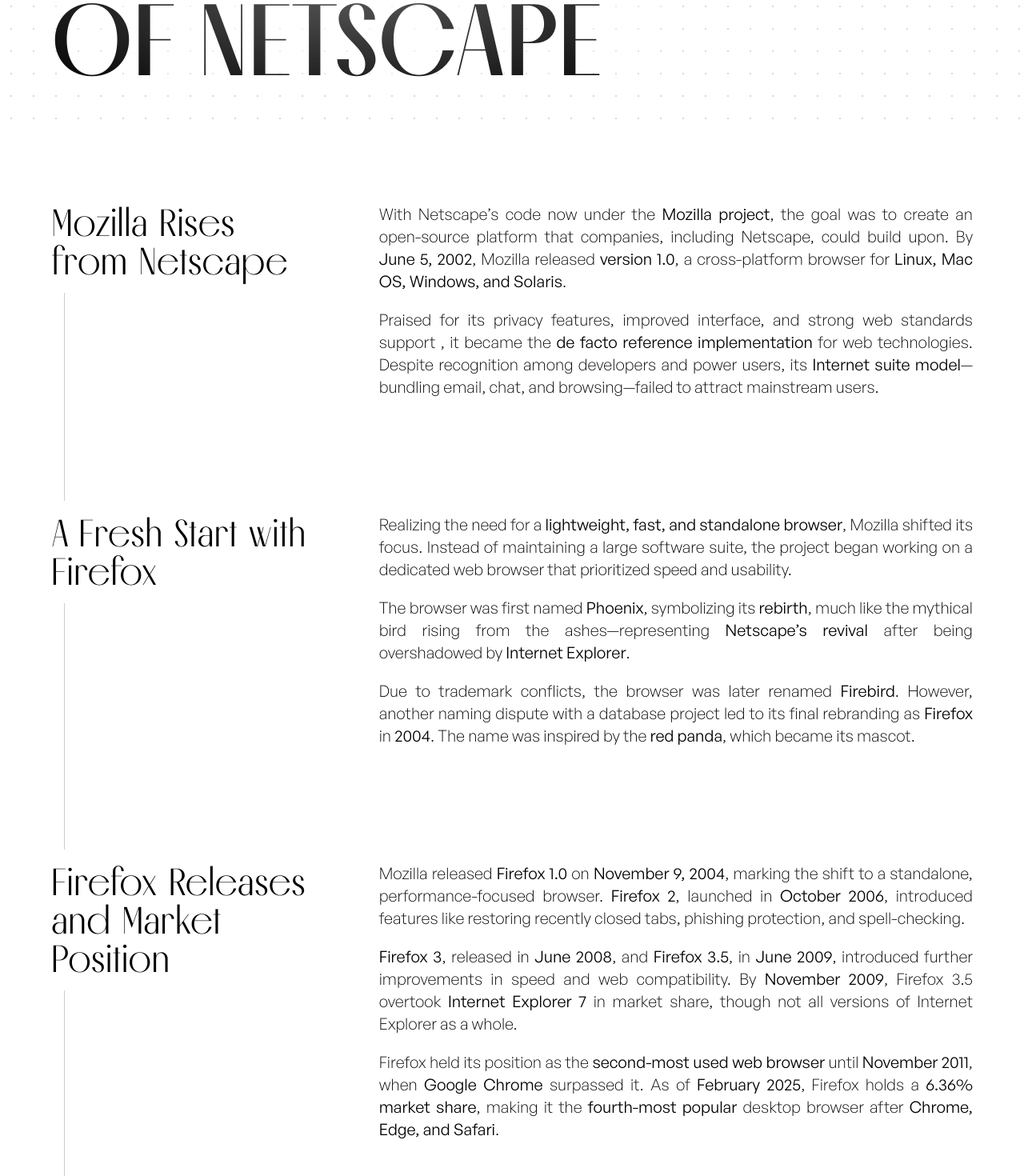
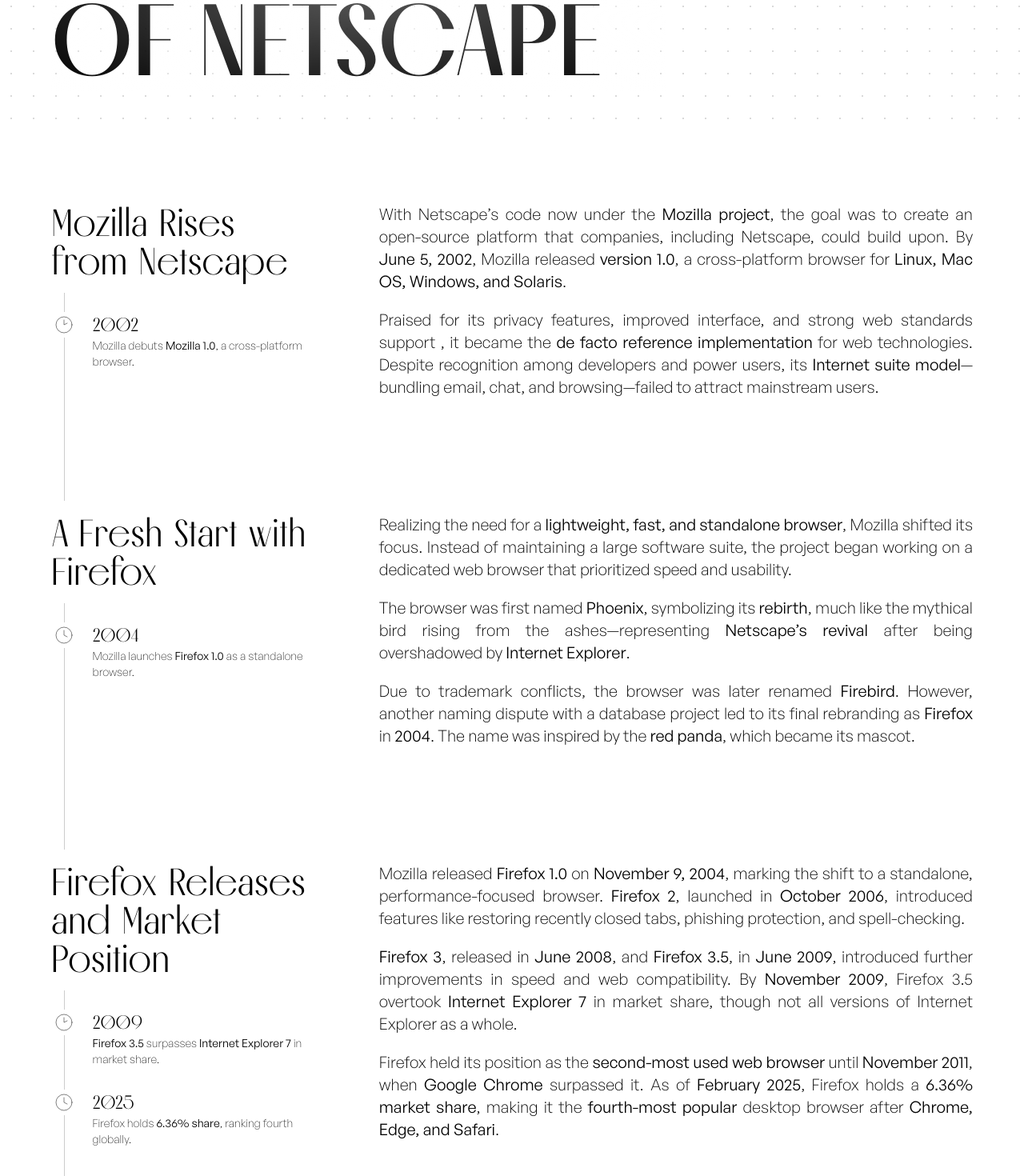
Before and after one commit to sanjana-mukherjee/netscape-navigator, a React (Vite) app: page / in a window 1280 px wide. Shown: the part 10442-11912 px from the top of the page at 80% size. Built offline with nearby package versions, Linux system fonts and the light colour scheme.

Commit message:
add fifth section timeline

```diff
--- a/src/components/sections/TheRebirthOfNetscape.tsx
+++ b/src/components/sections/TheRebirthOfNetscape.tsx
@@ -2,9 +2,11 @@
   SubSectionContent,
   SubSectionHeader,
   SubSectionHeading,
+  SubSectionTimelineContainer,
 } from "../SubSection";
 import Paragraph from "../Paragraph";
 import Section from "../Section";
+import { Timeline, TimelineItem } from "../Timeline";
 
 export default function TheRebirthOfNetscape() {
   return (
@@ -12,6 +14,14 @@
       <SubSection>
         <SubSectionHeader>
           <SubSectionHeading>Mozilla Rises from Netscape</SubSectionHeading>
+          <SubSectionTimelineContainer>
+            <Timeline>
+              <TimelineItem year={2002}>
+                Mozilla debuts <strong>Mozilla 1.0</strong>, a cross-platform
+                browser.
+              </TimelineItem>
+            </Timeline>
+          </SubSectionTimelineContainer>
         </SubSectionHeader>
         <SubSectionContent>
           <Paragraph>
@@ -35,6 +45,14 @@
       <SubSection>
         <SubSectionHeader>
           <SubSectionHeading>A Fresh Start with Firefox</SubSectionHeading>
+          <SubSectionTimelineContainer>
+            <Timeline>
+              <TimelineItem year={2004}>
+                Mozilla launches <strong>Firefox 1.0</strong> as a standalone
+                browser.
+              </TimelineItem>
+            </Timeline>
+          </SubSectionTimelineContainer>
         </SubSectionHeader>
         <SubSectionContent>
           <Paragraph>
@@ -64,6 +82,18 @@
           <SubSectionHeading>
             Firefox Releases and Market Position
           </SubSectionHeading>
+          <SubSectionTimelineContainer>
+            <Timeline>
+              <TimelineItem year={2009}>
+                <strong>Firefox 3.5</strong> surpasses{" "}
+                <strong>Internet Explorer 7</strong> in market share.
+              </TimelineItem>
+              <TimelineItem year={2025}>
+                Firefox holds <strong>6.36% share</strong>, ranking fourth
+                globally.
+              </TimelineItem>
+            </Timeline>
+          </SubSectionTimelineContainer>
         </SubSectionHeader>
         <SubSectionContent>
           <Paragraph>
```
